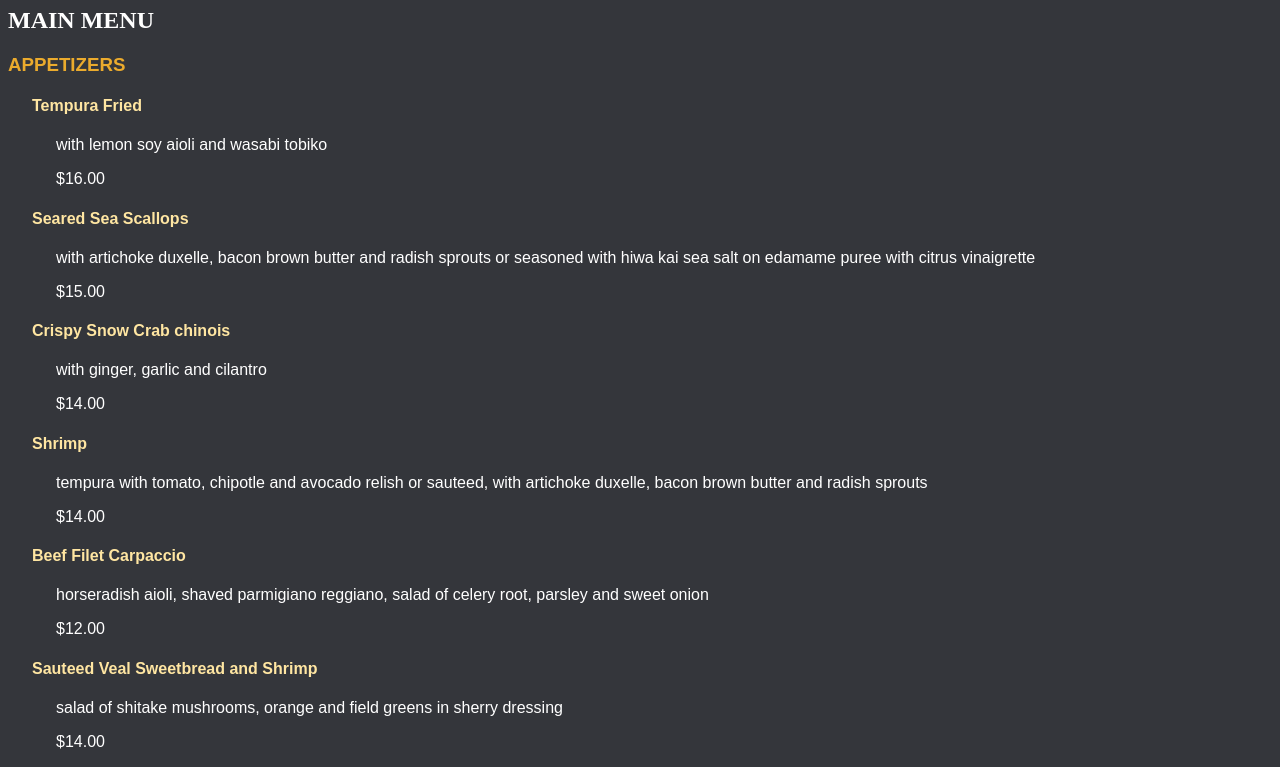
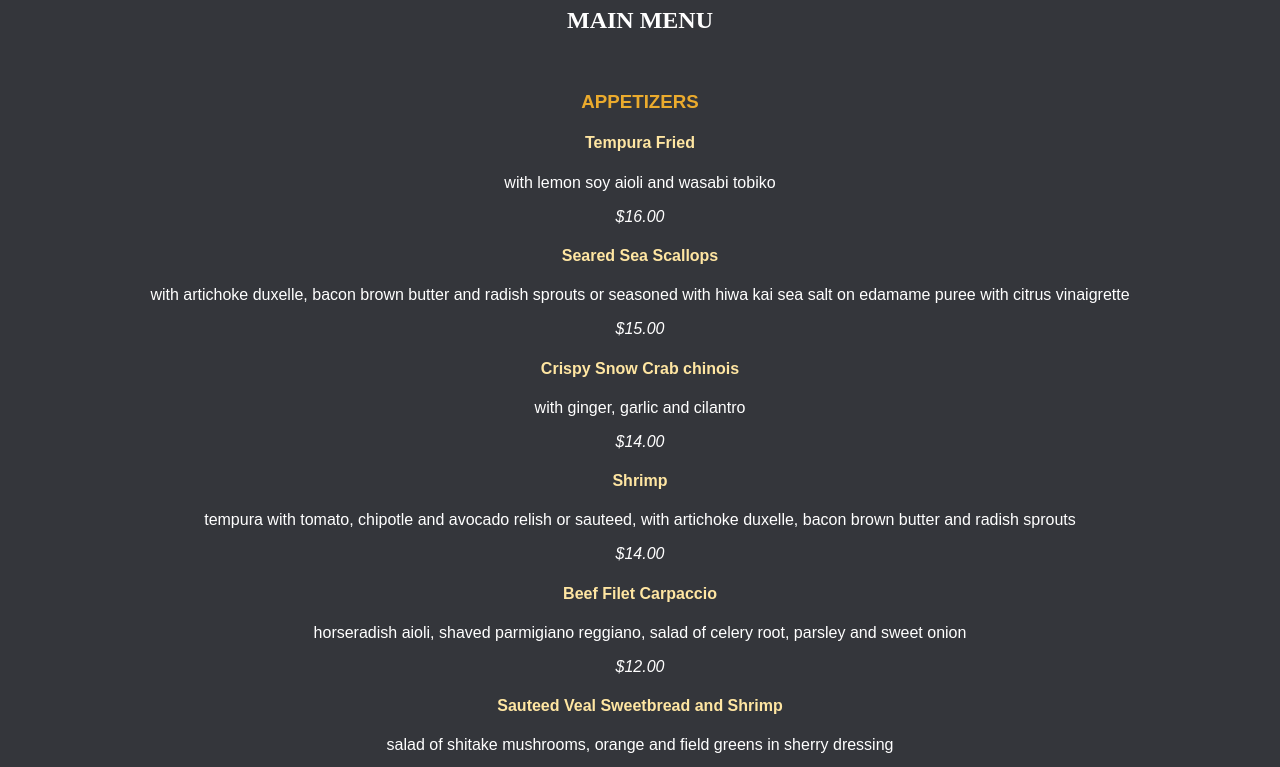
Before and after one commit to analisaviloria/analisaviloria.github.io, a plain HTML site: page grc338/restaurantmenucss/index.html in a window 1280 px wide. Shown: the part 73-840 px from the top of the page. Drawn offline with Linux system fonts and the light colour scheme.

Commit message:
Update style.css

```diff
--- a/grc338/restaurantmenucss/style.css
+++ b/grc338/restaurantmenucss/style.css
@@ -3,6 +3,9 @@ body {
    font-family: sans-serif;
    background-color: rgb(52, 54, 59);
    color: white;
+   text-align: center;
+   padding-left: 1em;
+   padding-right: 1em;
 }
 h1 {
    font-family: serif;
@@ -16,13 +19,10 @@ h2 {
 h3 {
    color: rgb(235, 171, 45);
    text-transform: uppercase;
+   padding-top: 2em;
 }
 h4 {
-   padding-left: 1.5em;
    color: rgb(255, 230, 162);
-}
-p {
-   padding-left: 3em;
 }
 li {
    list-style: none;
@@ -30,3 +30,6 @@ li {
 ul {
    padding: 0;
 }
+.prices {
+   font-style: italic;
+}
```
